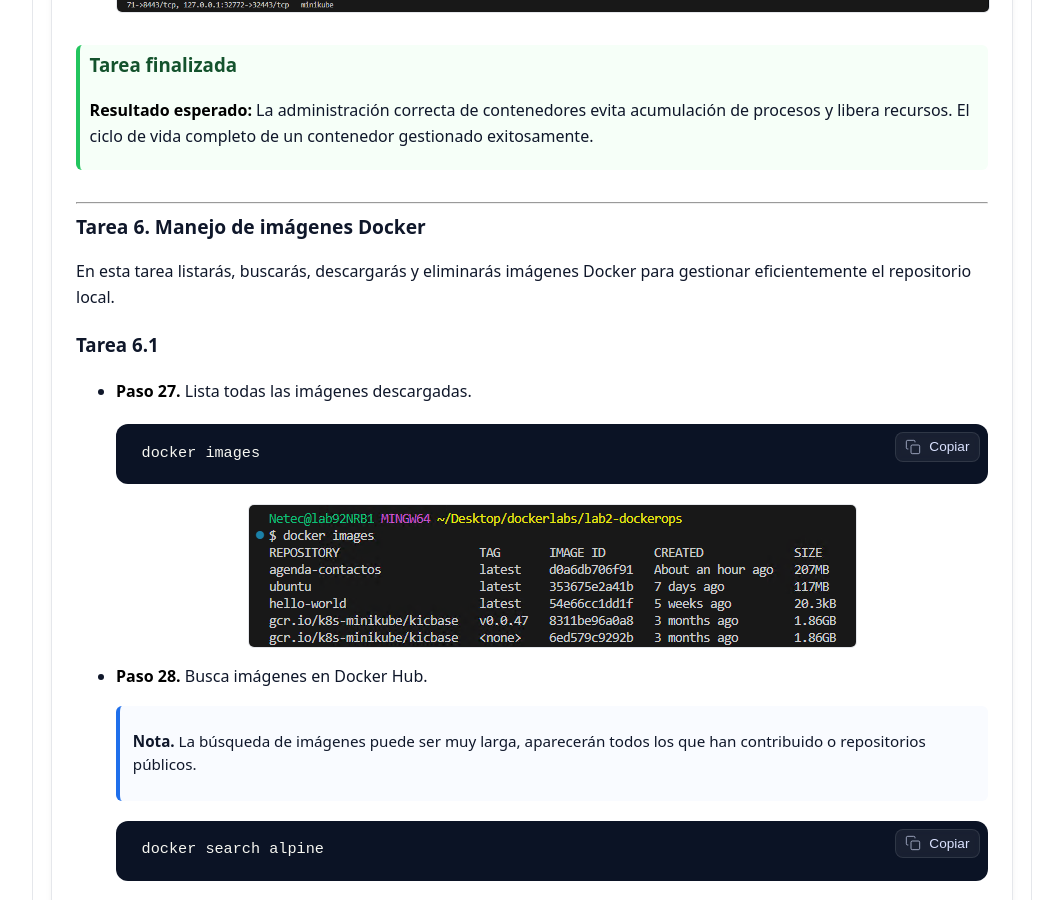
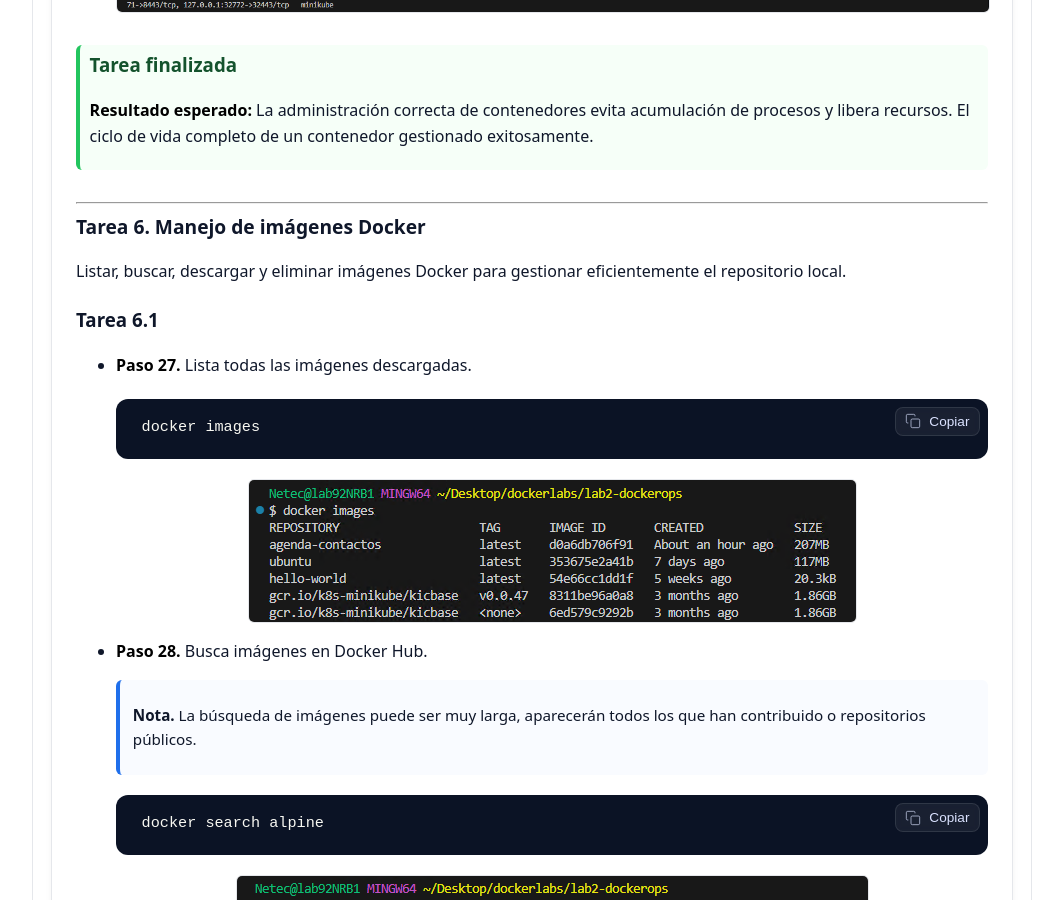
Before and after one commit to Netec-Mx/DOCK_KUB_V2, a Jekyll site: the page built from labs/capitulo2/lab2.md, in a window 1280 px wide and 900 px high, scrolled down 9840 px. Shown: the whole window, without its empty margins (108-1171 px from the left). Built offline with Jekyll 4.4.1, drawn with Linux system fonts in a browser that asks for light colours.

Commit message:
Update lab2.md

```diff
--- a/labs/capitulo2/lab2.md
+++ b/labs/capitulo2/lab2.md
@@ -326,7 +326,7 @@ Aprender a controlar el ciclo de vida de los contenedores.
 
 ## Tarea 6. Manejo de imágenes Docker
 
-En esta tarea listarás, buscarás, descargarás y eliminarás imágenes Docker para gestionar eficientemente el repositorio local.
+Listar, buscar, descargar y eliminar imágenes Docker para gestionar eficientemente el repositorio local.
 
 ### Tarea 6.1
 
```
